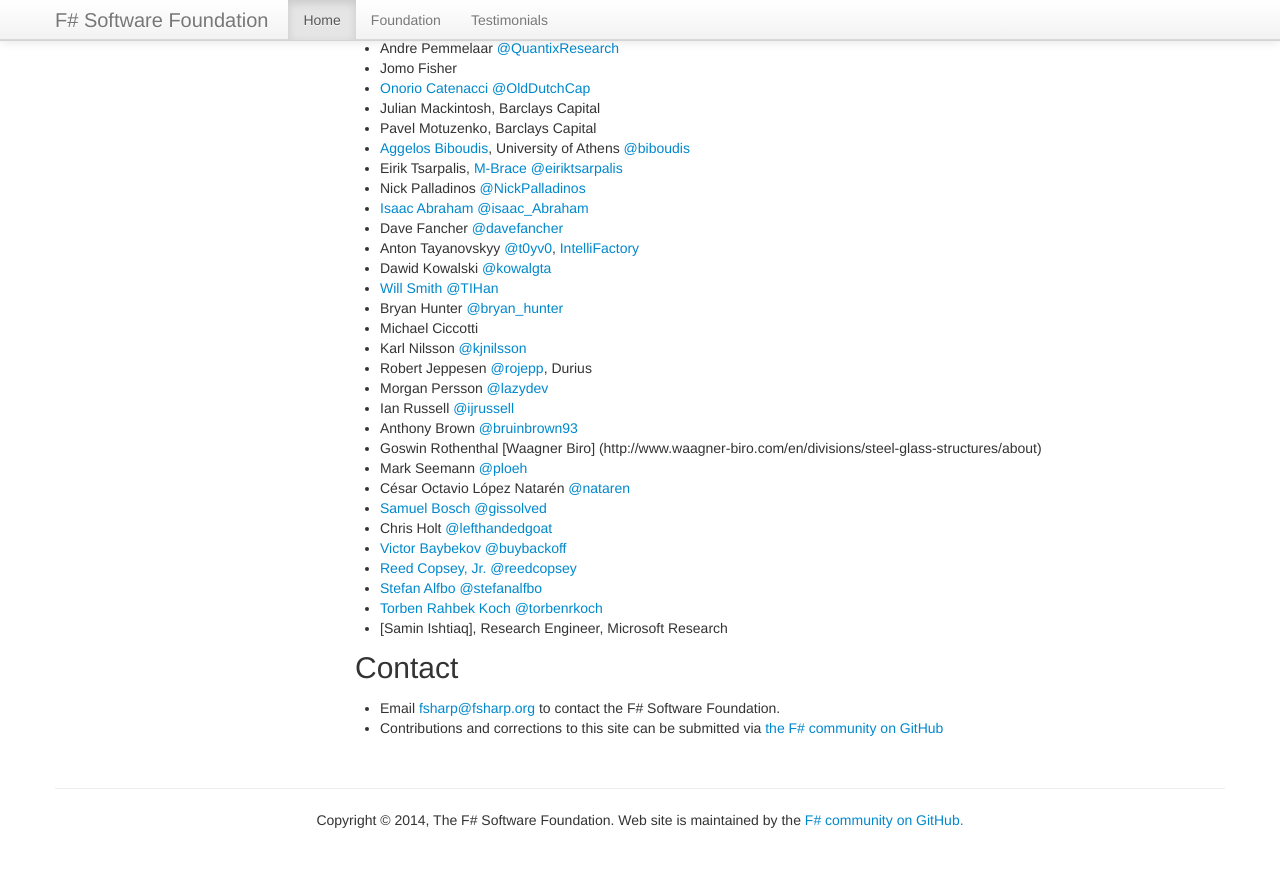
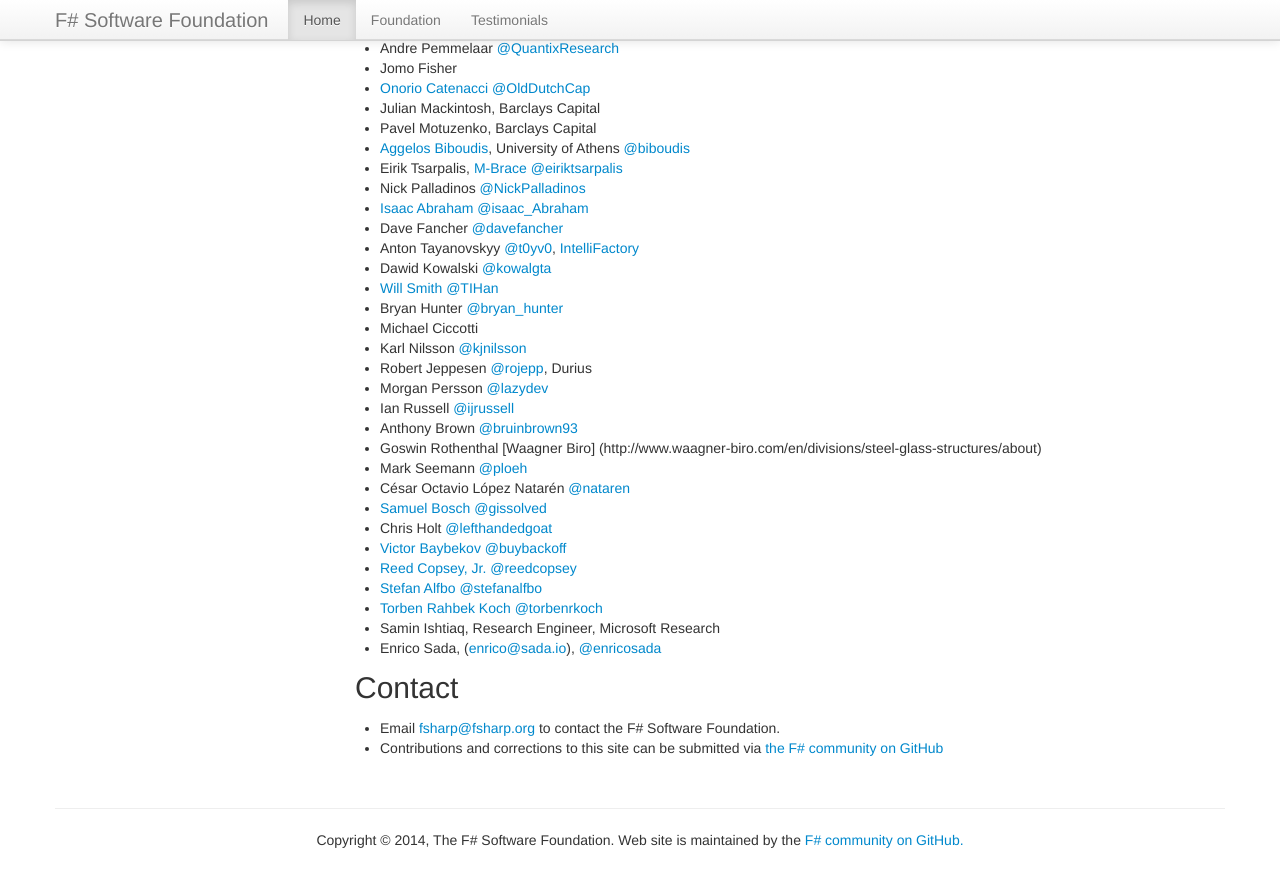
Before and after one commit to fsharp/fsharp.org, a Jekyll site: the page built from foundation.md, in a window 1280 px wide and 900 px high, scrolled down 3484 px. Shown: the top 887 px of the window. Built offline with Jekyll 4.4.1, drawn with Linux system fonts in a browser that asks for light colours; nearby versions of some CDN libraries; some web fonts are replaced; comment, search, counter and statistics services are not loaded.

Commit message:
add myself

```diff
--- a/foundation.md
+++ b/foundation.md
@@ -173,7 +173,8 @@
  * [Reed Copsey, Jr.](http://reedcopsey.com/) [@reedcopsey](http://twitter.com/reedcopsey)
  * [Stefan Alfbo](http://stefanalfbo.github.io/) [@stefanalfbo](http://twitter.com/stefanalfbo)
  * [Torben Rahbek Koch](http://softwarepassion.eu) [@torbenrkoch](http://twitter.com/torbenrkoch)
- * [Samin Ishtiaq], Research Engineer, Microsoft Research
+ * Samin Ishtiaq, Research Engineer, Microsoft Research
+ * Enrico Sada, ([enrico@sada.io](mailto:enrico@sada.io)), [@enricosada](https://twitter.com/enricosada)
 
 
 ## Contact
```
